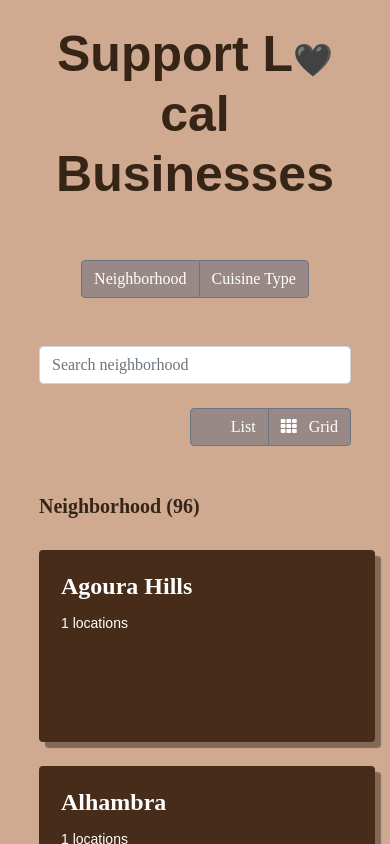
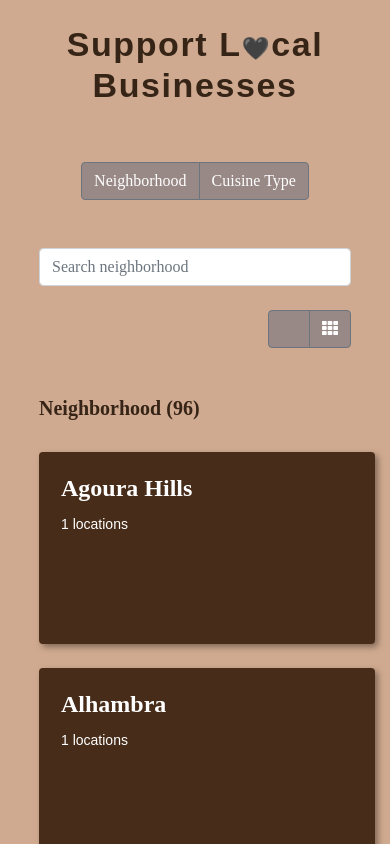
Before and after one commit to checkthemethod/support-local, a React (Create React App) app: page /all in a window 390 px wide. Shown: the top 844 px of the page. Built offline with nearby package versions, Linux system fonts and the light colour scheme; a web font is replaced by a local one.

Commit message:
Fixes responsive styles, removes dead code

```diff
--- a/src/App.css
+++ b/src/App.css
@@ -60,11 +60,6 @@ a:hover {
   pointer-events: none;
 }
 
-@media (prefers-reduced-motion: no-preference) {
-  .App-logo {
-    animation: App-logo-spin infinite 20s linear;
-  }
-}
 
 .App-header {
   background-color: #282c34;
@@ -81,14 +76,6 @@ a:hover {
   color: #61dafb;
 }
 
-@keyframes App-logo-spin {
-  from {
-    transform: rotate(0deg);
-  }
-  to {
-    transform: rotate(360deg);
-  }
-}
 
 h4, h5 {
 
@@ -121,3 +108,21 @@ p, h6, .badge {
 
   margin-bottom: 8px;
 }
+
+@media only screen and (max-width: 400px) {
+  h1 {
+    font-size: 34px;
+    letter-spacing: 0.1rem;
+  }
+  .heart {
+    font-size: 1.4rem;
+  }
+  .btn-group span.btn-text {
+    display: none;
+  }
+  .card {
+
+  box-shadow: 3px 3px 6px #826957;
+}
+
+}
--- a/src/components/ButtonGroup.js
+++ b/src/components/ButtonGroup.js
@@ -7,14 +7,16 @@ const ButtonGroup = ({ toggleView }) => (
       className="btn btn-secondary"
       onClick={() => toggleView("list")}
     >
-      <i className="far fa-list mr-2"></i>{"  "}List
+      <i className="far fa-list"></i>
+      <span className="btn-text ml-2">List</span>
     </button>
     <button
       type="button"
       className="btn btn-secondary"
       onClick={() => toggleView("grid")}
     >
-      <i className="fa fa-th mr-2"></i> Grid
+      <i className="fa fa-th"></i>
+      <span className="btn-text ml-2">Grid</span>
     </button>
     {/* <button
                 type="button"
```
